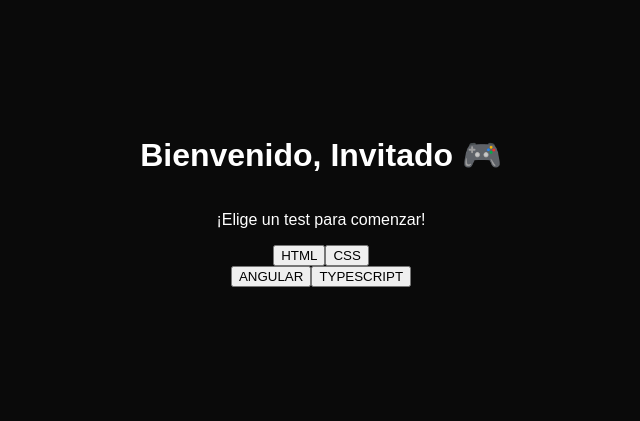
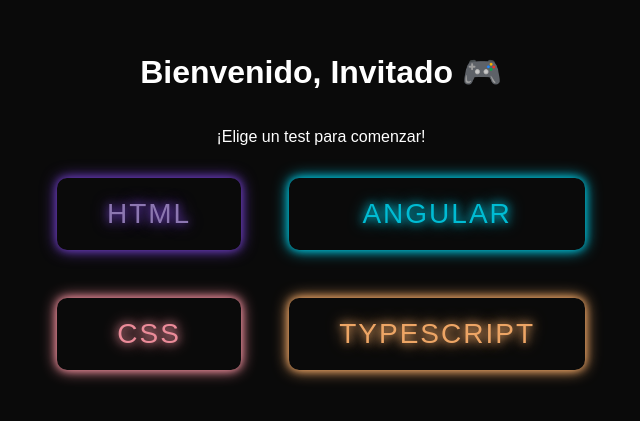
Before and after one commit to LuLuMS0206/DevTrivia-, an Angular app: page /tests in a window 1280 px wide. Shown: the part 207-628 px from the top of the page, without its empty margins (319-959 px from the left). Built offline with nearby package versions, Linux system fonts and the light colour scheme; a web font is replaced by a local one.

Commit message:
add colour buttons

```diff
--- /dev/null
+++ b/src/app/result.service.ts
@@ -0,0 +1,18 @@
+import { Injectable } from '@angular/core';
+
+@Injectable({
+  providedIn: 'root'
+})
+export class ResultService {
+  private correctAnswers: number = 0;
+  private totalQuestions: number = 0;
+
+  setResults(correctAnswers: number, totalQuestions: number): void {
+    this.correctAnswers = correctAnswers;
+    this.totalQuestions = totalQuestions;
+  }
+
+  getResults(): { correctAnswers: number, totalQuestions: number } {
+    return { correctAnswers: this.correctAnswers, totalQuestions: this.totalQuestions };
+  }
+}
--- a/src/app/result/result.component.ts
+++ b/src/app/result/result.component.ts
@@ -1,4 +1,5 @@
 import { Component, OnInit } from '@angular/core';
+import { ResultService } from './../result.service';  // Importar ResultService
 import { Router } from '@angular/router';
 
 @Component({
@@ -10,18 +11,15 @@
   correctAnswers: number = 0;
   totalQuestions: number = 0;
 
-  constructor(private router: Router) { }
+  constructor(private router: Router, private resultService: ResultService) { }
 
   ngOnInit(): void {
-    const navigation = this.router.getCurrentNavigation();
-    if (navigation?.extras.state) {
-      this.correctAnswers = navigation.extras.state['correctAnswers'] || 0;
-      this.totalQuestions = navigation.extras.state['totalQuestions'] || 0;
+    // Obtener los resultados desde el servicio
+    const results = this.resultService.getResults();
+    this.correctAnswers = results.correctAnswers;
+    this.totalQuestions = results.totalQuestions;
 
-      console.log('Datos recibidos en ResultComponent:', this.correctAnswers, this.totalQuestions);
-    } else {
-      console.log('No se recibieron datos desde la navegación.');
-    }
+    console.log('Datos recibidos del servicio:', this.correctAnswers, this.totalQuestions);
   }
 
   restartTest(): void {
--- a/src/app/test-component/test-component.component.ts
+++ b/src/app/test-component/test-component.component.ts
@@ -1,7 +1,7 @@
 import { Component, OnInit } from '@angular/core';
-import { ActivatedRoute } from '@angular/router';
+import { ActivatedRoute, Router } from '@angular/router';
 import { TestService } from './../test.service';
-import { Router } from '@angular/router';
+import { ResultService } from './../result.service';  // Importar ResultService
 
 @Component({
   selector: 'app-test-component',
@@ -19,7 +19,8 @@
   constructor(
     private route: ActivatedRoute,
     private testService: TestService,
-    private router: Router
+    private router: Router,
+    private resultService: ResultService  // Inyectar ResultService
   ) {}
 
   ngOnInit(): void {
@@ -53,21 +54,20 @@
   }
 
   finishTest(): void {
+    // Calculando los aciertos
     this.correctAnswers = this.questions.filter((q, index) =>
       this.selectedAnswers[index] === q.correctAnswer).length;
+
+    // Verificando los valores de correctAnswers y totalQuestions antes de guardarlos
+    console.log('Aciertos calculados:', this.correctAnswers);
+    console.log('Total de preguntas:', this.questions.length);
+
+    // Guardar los resultados en el servicio
+    this.resultService.setResults(this.correctAnswers, this.questions.length);
+
     this.testFinished = true;
 
-    console.log('Aciertos:', this.correctAnswers);
-    console.log('Total de preguntas:', this.questions.length);
-
-    this.router.navigate(['/result'], {
-      state: {
-        correctAnswers: this.correctAnswers,
-        totalQuestions: this.questions.length
-      }
-    });
+    // Navegar a la página de resultados
+    this.router.navigate(['/result']);
   }
-
-
-
 }
--- a/src/app/test-selection-component/test-selection-component.component.css
+++ b/src/app/test-selection-component/test-selection-component.component.css
@@ -1,3 +1,12 @@
-.test__selection{
+.button-container {
     display: flex;
-}
+    justify-content: center;
+    gap: 3rem;
+    margin-top: 2rem;
+  }
+
+  .column {
+    display: flex;
+    flex-direction: column;
+    gap: 3rem;
+  }
--- a/src/app/test-selection-component/test-selection-component.component.html
+++ b/src/app/test-selection-component/test-selection-component.component.html
@@ -7,16 +7,19 @@
 
         <button class="start-test-button" [routerLink]="['/test', testId, 'start']">Comenzar el test</button>
     </div>
+
     <div *ngIf="!testId">
         <p class="neon-text">¡Elige un test para comenzar!</p>
 
-        <div>
-            <button class="neon-button" [routerLink]="['/test', 'html']">HTML</button>
-            <button class="neon-button" [routerLink]="['/test', 'css']">CSS</button>
-        </div>
-        <div>
-            <button class="neon-button" [routerLink]="['/test', 'angular']">ANGULAR</button>
-            <button class="neon-button" [routerLink]="['/test', 'typescript']">TYPESCRIPT</button>
+        <div class="button-container">
+            <div class="column">
+                <button class="neon-button neon-button-lilac" [routerLink]="['/test', 'html']">HTML</button>
+                <button class="neon-button neon-button-pink" [routerLink]="['/test', 'css']">CSS</button>
+            </div>
+            <div class="column">
+                <button class="neon-button neon-button-blue" [routerLink]="['/test', 'angular']">ANGULAR</button>
+                <button class="neon-button neon-button-peach" [routerLink]="['/test', 'typescript']">TYPESCRIPT</button>
+            </div>
         </div>
     </div>
 </div>
--- a/src/styles.css
+++ b/src/styles.css
@@ -13,3 +13,49 @@
     justify-content: center;
     height: 100vh;
 }
+
+.neon-button {
+    font-size: 1.75rem;
+    background-color: transparent;
+    padding: 1.25rem 3.125rem;
+    border: none;
+    border-radius: 10px;
+    cursor: pointer;
+    transition: transform 0.3s ease-in-out;
+    display: inline-block;
+    letter-spacing: 0.125rem;
+    text-shadow: 0 0 10px, 0 0 20px;
+    box-shadow: 0 0 10px, 0 0 20px;
+}
+
+.neon-button-lilac {
+    color: #8c77b1;
+    text-shadow: 0 0 8px #673AB7, 0 0 16px #673AB7;
+    box-shadow: 0 0 8px #673AB7, 0 0 16px #673AB7;
+}
+
+.neon-button-pink {
+    color: #eb8b99;
+    text-shadow: 0 0 8px #eb8b99, 0 0 16px #eb8b99;
+    box-shadow: 0 0 8px #eb8b99, 0 0 16px #eb8b99;
+}
+
+
+.neon-button-blue {
+    color: #00BCD4;
+    text-shadow: 0 0 8px #00BCD4, 0 0 16px #00BCD4;
+    box-shadow: 0 0 8px #00BCD4, 0 0 16px #00BCD4;
+}
+
+
+.neon-button-peach {
+    color: #eda565;
+    text-shadow: 0 0 8px #eda565, 0 0 16px #eda565;
+    box-shadow: 0 0 8px #eda565, 0 0 16px #eda565;
+}
+
+
+
+.neon-button:hover {
+    transform: scale(1.1);
+}
```
Also changed, not shown: 1 other file (tests, documents, lock files or other folders).
